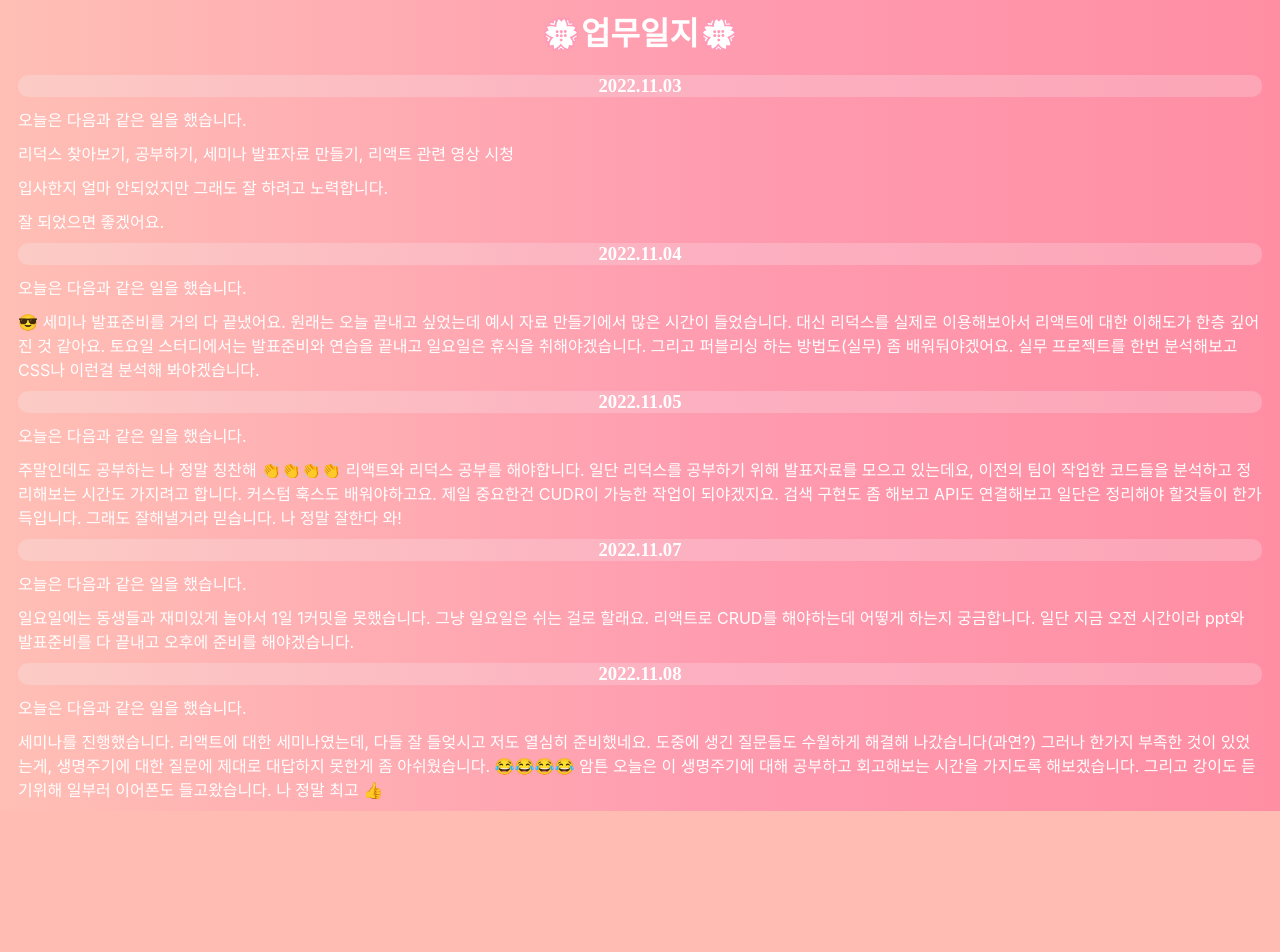
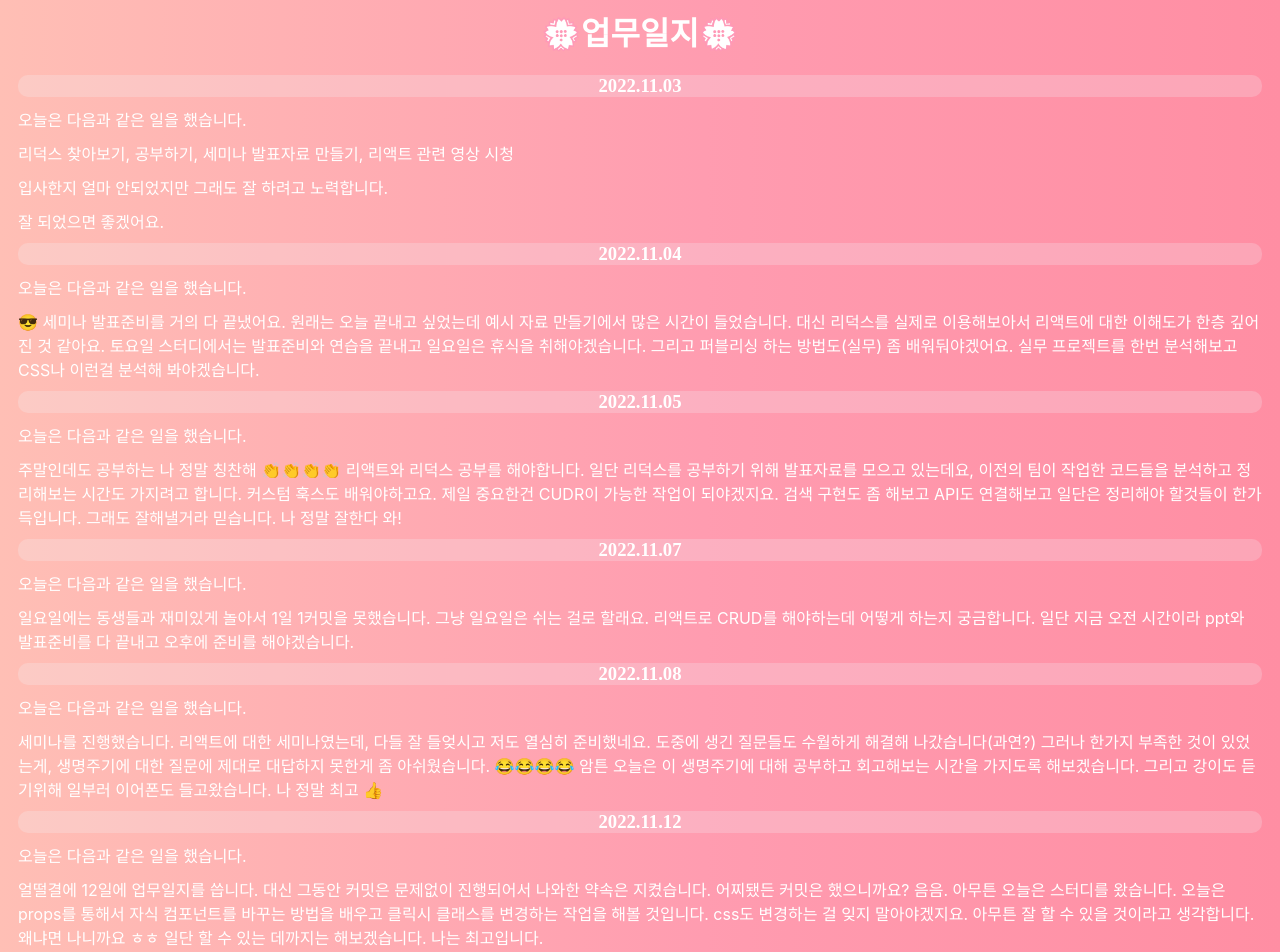
Before and after one commit to Haeryun88/JanDis, a React (Create React App) app: page / in a window 1280 px wide. Shown: the top 952 px of the page. Before the commit the page ends 811 px from the top, so only its background shows below. Built offline with nearby package versions, Linux system fonts and the light colour scheme.

Commit message:
2 files modified, 1 added

```diff
--- a/src/App.js
+++ b/src/App.js
@@ -5,6 +5,7 @@ import D20221104 from './Component/D20221104.js';
 import D20221105 from './Component/D20221105.js';
 import D20221107 from './Component/D20221107.js';
 import D20221108 from './Component/D20221108.js';
+import D20221112 from './Component/D20221112.js';
 
 export default function App() {
   return (
@@ -15,6 +16,7 @@ export default function App() {
       <D20221105 />
       <D20221107 />
       <D20221108 />
+      <D20221112 />
     </div>
   );
 }
--- /dev/null
+++ b/src/Component/D20221112.js
@@ -0,0 +1,19 @@
+import React from 'react';
+
+export default function D202211012() {
+  return (
+    <div>
+      <h3>2022.11.12</h3>
+      <p>오늘은 다음과 같은 일을 했습니다. </p>
+      <p>
+        얼떨결에 12일에 업무일지를 씁니다. 대신 그동안 커밋은 문제없이
+        진행되어서 나와한 약속은 지켰습니다. 어찌됐든 커밋은 했으니까요? 음음.
+        아무튼 오늘은 스터디를 왔습니다. 오늘은 props를 통해서 자식 컴포넌트를
+        바꾸는 방법을 배우고 클릭시 클래스를 변경하는 작업을 해볼 것입니다.
+        css도 변경하는 걸 잊지 말아야겠지요. 아무튼 잘 할 수 있을 것이라고
+        생각합니다. 왜냐면 나니까요 ㅎㅎ 일단 할 수 있는 데까지는 해보겠습니다.
+        나는 최고입니다.
+      </p>
+    </div>
+  );
+}
```
Also changed, not shown: src/Component/D20221108.js (+4 -5 lines).
